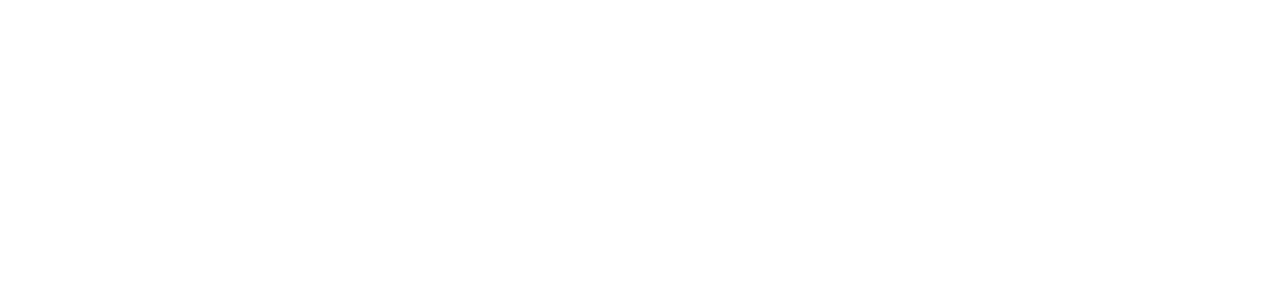
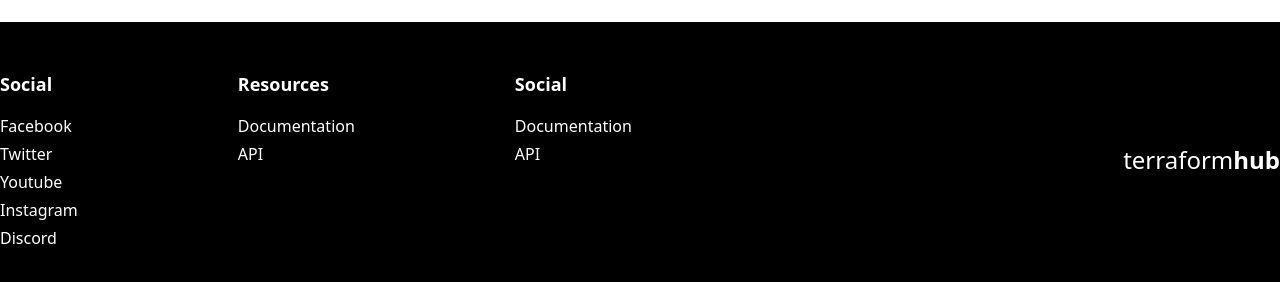
Before and after one commit to devneto/terraform-hub-repo, a Next.js app: page / in a window 1280 px wide. Shown: the part 1036-1318 px from the top of the page. Before the commit the page ends 978 px from the top, so only its background shows below. Built offline with nearby package versions, Linux system fonts and the light colour scheme; no server answers; the database is empty.

Commit message:
feat: footer

```diff
--- /dev/null
+++ b/components/organisms/footer.tsx
@@ -0,0 +1,45 @@
+import Link from "next/link"
+
+export const Footer: React.FC = () => {
+    return (
+        <footer className="bg-black w-full pt-12 pb-24 mt-20">
+            <div className="container flex flex-wrap justify-between items-center mx-auto">
+                <div className="flex gap-40">
+                    <div className="flex items-start flex-col gap-4">
+                        <h4 className="text-white text-lg font-bold">
+                            Social
+                        </h4>
+                        <ul className="text-white flex flex-col gap-1">
+                            <li><Link href='/'>Facebook</Link></li>
+                            <li><Link href='/'>Twitter</Link></li>
+                            <li><Link href='/'>Youtube</Link></li>
+                            <li><Link href='/'>Instagram</Link></li>
+                            <li><Link href='/'>Discord</Link></li>
+                        </ul>
+                    </div>
+                    <div className="flex flex-col gap-4">
+                        <h4 className="text-white text-lg font-bold">
+                            Resources
+                        </h4>
+                        <ul className="text-white flex flex-col gap-1">
+                            <li><Link href='/'>Documentation</Link></li>
+                            <li><Link href='/'>API</Link></li>
+                        </ul>
+                    </div>
+                    <div className="flex items-start flex-col gap-4">
+                        <h4 className="text-white text-lg font-bold">
+                            Social
+                        </h4>
+                        <ul className="text-white flex flex-col gap-1">
+                            <li><Link href='/'>Documentation</Link></li>
+                            <li><Link href='/'>API</Link></li>
+                        </ul>
+                    </div>
+                </div>
+                <div className="flex items-center justify-end">
+                    <h3 className="text-white text-2xl">terraform<span className="font-bold">hub</span></h3>
+                </div>
+            </div>
+        </footer>
+    )
+}
--- a/pages/index.tsx
+++ b/pages/index.tsx
@@ -1,5 +1,6 @@
 import type { NextPage } from 'next'
 import { signIn,useSession } from 'next-auth/react'
+import { Footer } from '../components/organisms/footer'
 import { Hero } from '../components/organisms/hero'
 import { Navbar } from '../components/organisms/navbar'
 import { SearchList } from '../components/organisms/search-list'
@@ -11,6 +12,7 @@
       <Navbar />
       <Hero />
       <FindFiles />
+      <Footer />
     </>
   )
 }
```
Also changed, not shown: 1 other file (tests, documents, lock files or other folders).
